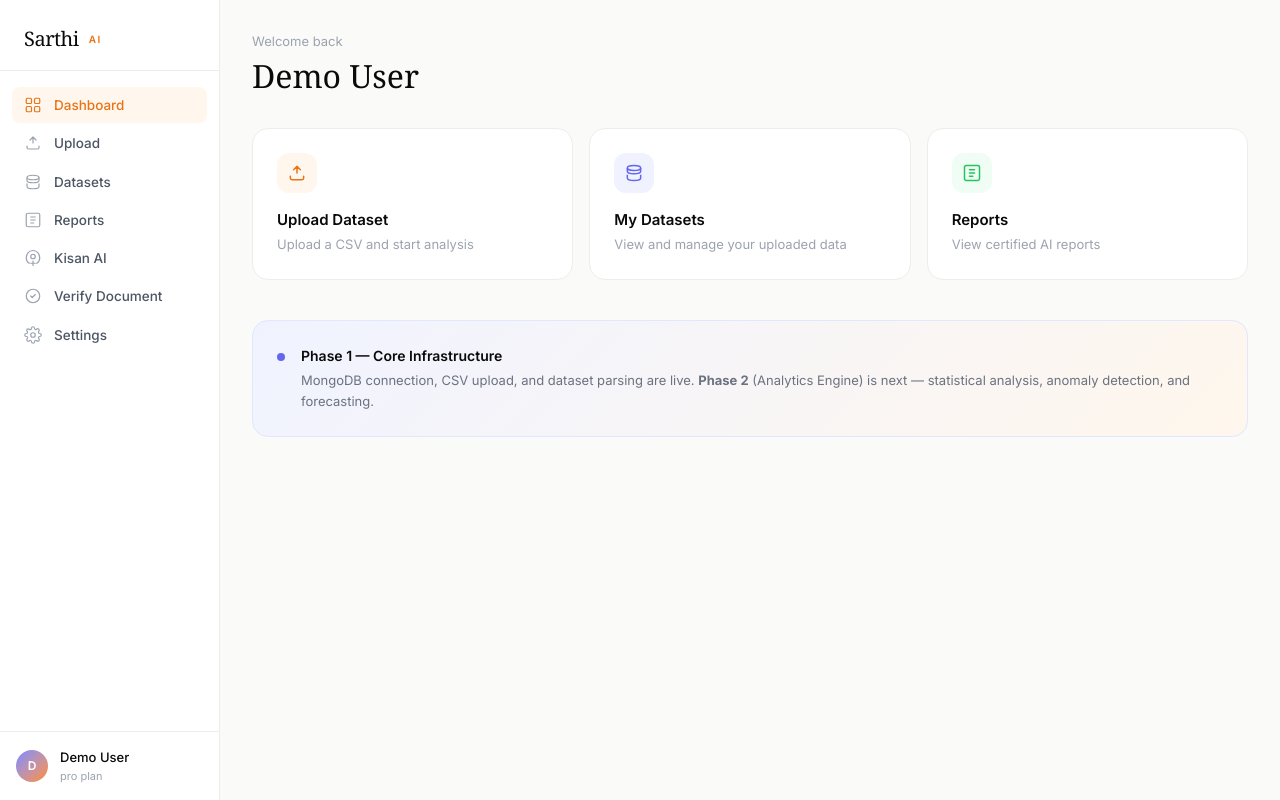
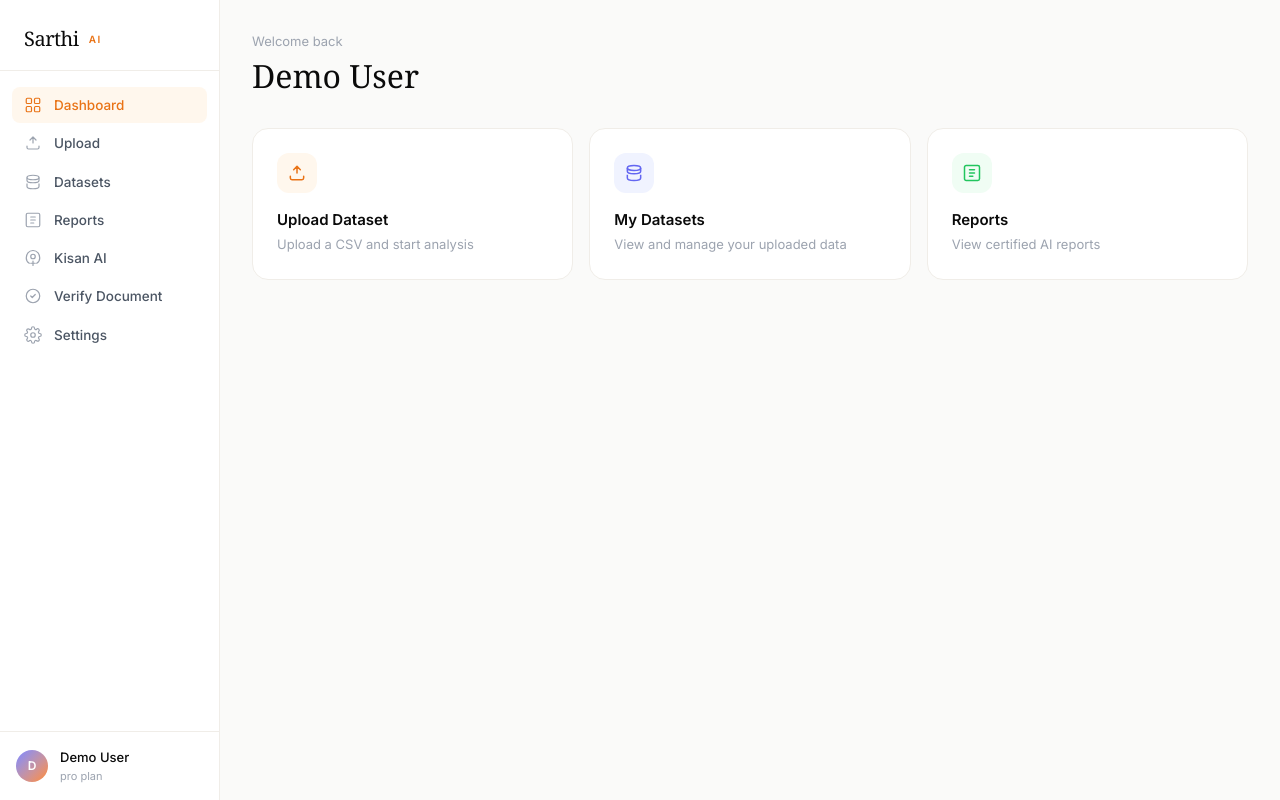
Before and after one commit to icancodefyi/sarthi-ai, a Next.js app: page /dashboard in a window 1280 px wide. Built offline with nearby package versions, Linux system fonts and the light colour scheme.

Commit message:
remove: Phase 1 banner from dashboard

```diff
--- a/app/dashboard/page.tsx
+++ b/app/dashboard/page.tsx
@@ -57,23 +57,7 @@ export default function DashboardPage() {
         </Link>
       </div>
 
-      {/* Phase status banner */}
-      <div
-        className="rounded-2xl border border-[#e0e7ff] p-6"
-        style={{ background: "linear-gradient(135deg,#f0f3ff 0%,#fff7ed 100%)" }}
-      >
-        <div className="flex items-start gap-4">
-          <div className="w-2 h-2 rounded-full bg-[#6366f1] mt-2 shrink-0" />
-          <div>
-            <h3 className="text-[14px] font-semibold text-[#0a0a0a] mb-1">Phase 1 — Core Infrastructure</h3>
-            <p className="text-[13px] text-[#6b7280] leading-relaxed">
-              MongoDB connection, CSV upload, and dataset parsing are live.{" "}
-              <strong>Phase 2</strong> (Analytics Engine) is next —{" "}
-              statistical analysis, anomaly detection, and forecasting.
-            </p>
-          </div>
-        </div>
-      </div>
+
     </div>
   );
 }
```
